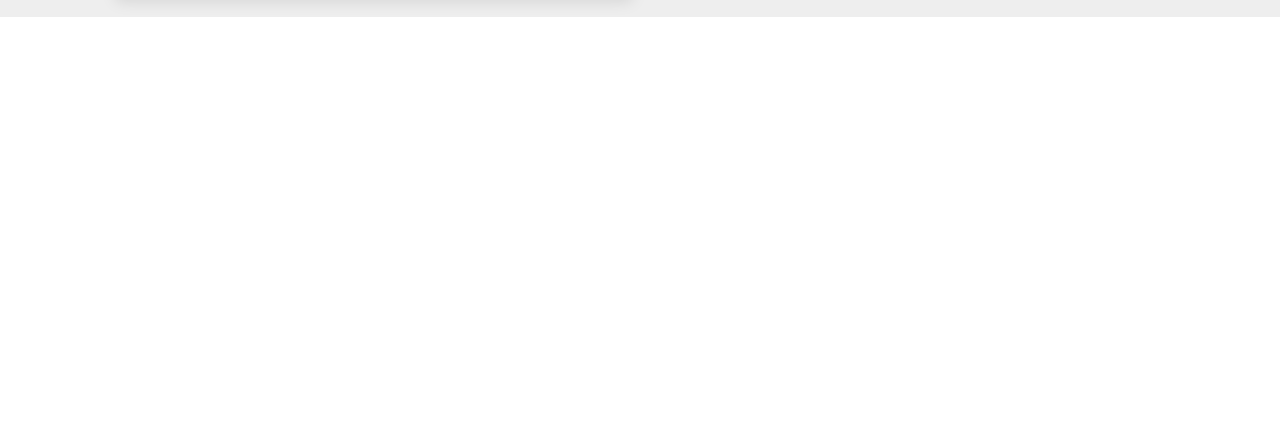
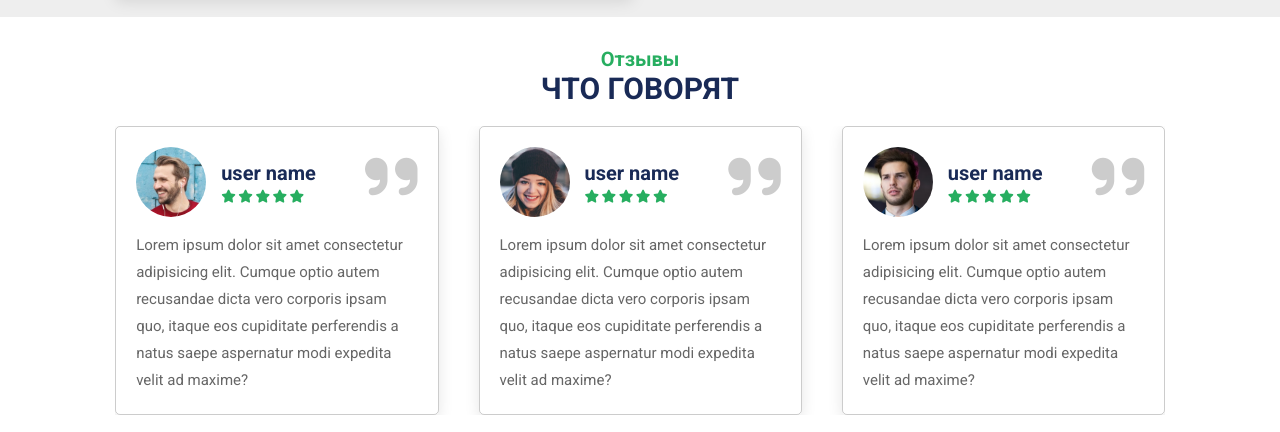
Before and after one commit to Pavel-Kuz/food-site-2, a plain HTML site: page index.html in a window 1280 px wide. Shown: the part 4766-5198 px from the top of the page. Before the commit the page ends 4783 px from the top, so only its background shows below. Drawn offline with nearby package versions, Linux system fonts and the light colour scheme.

Commit message:
добавлена секция review

```diff
--- a/css/style.css
+++ b/css/style.css
@@ -382,3 +382,43 @@ header .icons #menu-bars{
     margin-left: 1rem;
     font-size: 2.5rem;
 }
+.review .slide{
+    padding: 2rem;
+    box-shadow: var(--box-shadow);
+    border: .1rem solid rgba(0,0,0,.2);
+    border-radius: .5rem;
+    position: relative;
+}
+.review .slide .fa-quote-right{
+    position: absolute;
+    top: 2rem;
+    right: 2rem;
+    font-size: 6rem;
+    color: #ccc;
+}
+.review .slide .user{
+    display: flex;
+    gap: 1.5rem;
+    align-items: center;
+    padding-bottom: 1.5rem;
+}
+.review .slide .user img{
+    height: 7rem;
+    width: 7rem;
+    border-radius: 50%;
+    object-fit: cover;
+}
+.review .slide .user h3{
+    color: var(--black);
+    font-size: 2rem;
+    padding-bottom: 0.5rem;
+}
+.review .slide .user i{
+    font-size: 1.3rem;
+    color: var(--green);
+}
+.review .slide p{
+    font-size: 1.5rem;
+    line-height: 1.8;
+    color: var(--light-color);
+}
--- a/index.html
+++ b/index.html
@@ -433,6 +433,95 @@
     </section>
     <!-- menu section  -->
 
+    <!-- review section  -->
+    <section class="review" id="review">
+        <h3 class="sub-heading">отзывы</h3>
+        <h1 class="heading">что говорят</h1>
+
+
+        <div class="swiper review-slider">
+
+            <div class="swiper-wrapper">
+
+                <div class="swiper-slide slide">
+                    <i class="fas fa-quote-right"></i>
+                    <div class="user">
+                        <img src="images/pic-1.png" alt="user">
+                        <div class="user-info">
+                            <h3>user name</h3>
+                            <div class="stars">
+                                <i class="fas fa-star"></i>
+                                <i class="fas fa-star"></i>
+                                <i class="fas fa-star"></i>
+                                <i class="fas fa-star"></i>
+                                <i class="fas fa-star"></i>
+                            </div>
+                        </div>
+                    </div>
+                    <p>Lorem ipsum dolor sit amet consectetur adipisicing elit. Cumque optio autem recusandae dicta vero corporis ipsam quo, itaque eos cupiditate perferendis a natus saepe aspernatur modi expedita velit ad maxime?</p>
+                </div>
+
+                <div class="swiper-slide slide">
+                    <i class="fas fa-quote-right"></i>
+                    <div class="user">
+                        <img src="images/pic-2.png" alt="user">
+                        <div class="user-info">
+                            <h3>user name</h3>
+                            <div class="stars">
+                                <i class="fas fa-star"></i>
+                                <i class="fas fa-star"></i>
+                                <i class="fas fa-star"></i>
+                                <i class="fas fa-star"></i>
+                                <i class="fas fa-star"></i>
+                            </div>
+                        </div>
+                    </div>
+                    <p>Lorem ipsum dolor sit amet consectetur adipisicing elit. Cumque optio autem recusandae dicta vero corporis ipsam quo, itaque eos cupiditate perferendis a natus saepe aspernatur modi expedita velit ad maxime?</p>
+                </div>
+
+                <div class="swiper-slide slide">
+                    <i class="fas fa-quote-right"></i>
+                    <div class="user">
+                        <img src="images/pic-3.png" alt="user">
+                        <div class="user-info">
+                            <h3>user name</h3>
+                            <div class="stars">
+                                <i class="fas fa-star"></i>
+                                <i class="fas fa-star"></i>
+                                <i class="fas fa-star"></i>
+                                <i class="fas fa-star"></i>
+                                <i class="fas fa-star"></i>
+                            </div>
+                        </div>
+                    </div>
+                    <p>Lorem ipsum dolor sit amet consectetur adipisicing elit. Cumque optio autem recusandae dicta vero corporis ipsam quo, itaque eos cupiditate perferendis a natus saepe aspernatur modi expedita velit ad maxime?</p>
+                </div>
+
+                <div class="swiper-slide slide">
+                    <i class="fas fa-quote-right"></i>
+                    <div class="user">
+                        <img src="images/pic-4.png" alt="user">
+                        <div class="user-info">
+                            <h3>user name</h3>
+                            <div class="stars">
+                                <i class="fas fa-star"></i>
+                                <i class="fas fa-star"></i>
+                                <i class="fas fa-star"></i>
+                                <i class="fas fa-star"></i>
+                                <i class="fas fa-star"></i>
+                            </div>
+                        </div>
+                    </div>
+                    <p>Lorem ipsum dolor sit amet consectetur adipisicing elit. Cumque optio autem recusandae dicta vero corporis ipsam quo, itaque eos cupiditate perferendis a natus saepe aspernatur modi expedita velit ad maxime?</p>
+                </div>
+
+            </div>
+
+        </div>
+
+    </section>
+    <!-- review section  -->
+
     <script src="https://unpkg.com/swiper@7/swiper-bundle.min.js"></script>
     <script src="js/index.js"></script>
 </body>
--- a/js/index.js
+++ b/js/index.js
@@ -33,3 +33,27 @@ var swiper = new Swiper(".home-slider", {
       clickable: true,
     },
   });
+
+  var swiper = new Swiper(".review-slider", {
+    spaceBetween: 40,
+    centeredSlides: true,
+    loop: true,
+    autoplay: {
+      delay: 2500,
+      disableOnInteraction: false,
+    },
+    breakpoints: {
+        0: {
+            slidesPerView: 1,
+        },
+        640: {
+            slidesPerView: 2,
+        },
+        768: {
+            slidesPerView: 2,
+        },
+        1024: {
+            slidesPerView: 3,
+        },
+    }
+  });
```
